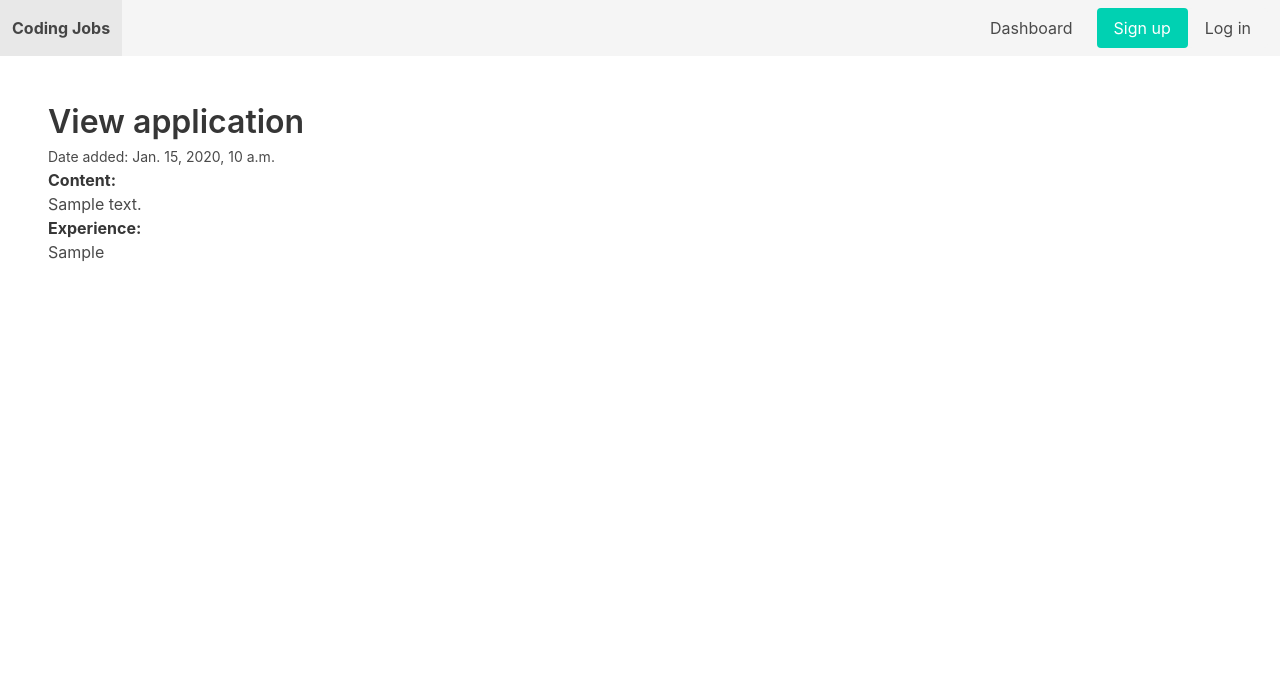
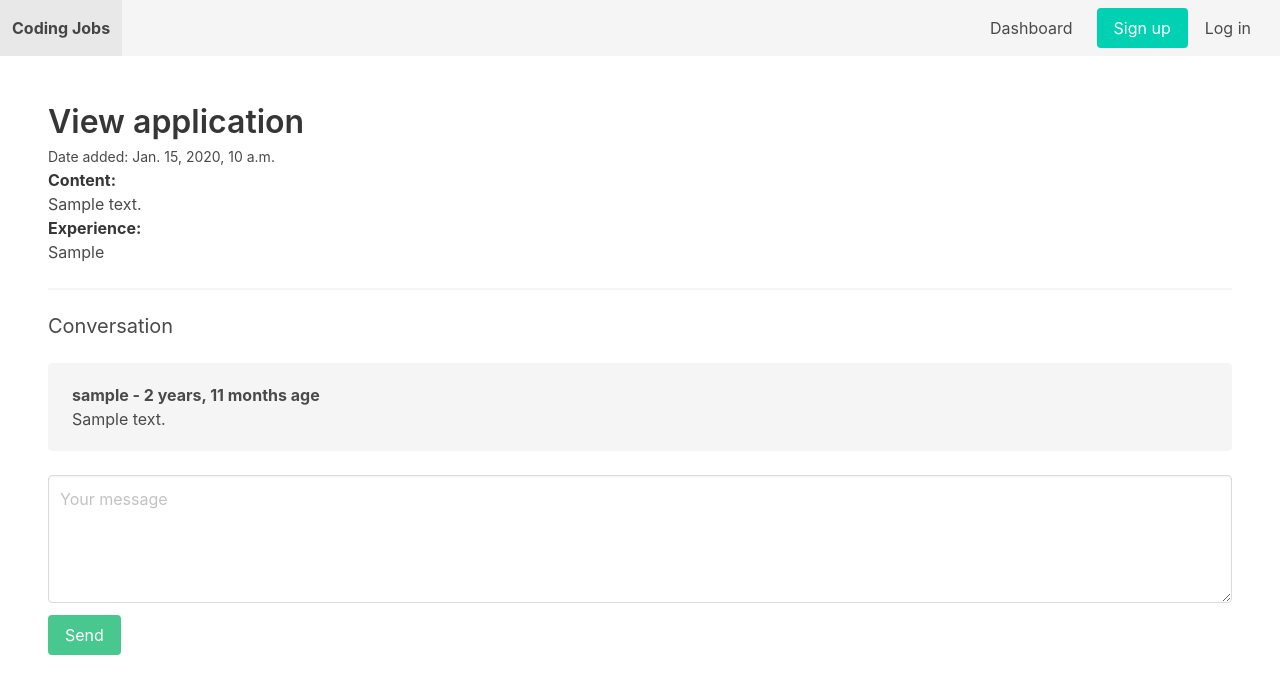
Before and after one commit to kylesinlynn/coding-jobs-django-vue, a Django app: template apps/userprofile/templates/userprofile/view_application.html in a window 1280 px wide. Shown: the top 694 px of the page. Run offline with Django 4.2, Linux system fonts and the light colour scheme; the template is opened without the code that fills it: values that come from a table or form of the project are taken from there, others are empty; tables that the repository leaves empty hold one stand-in row (values such as "Sample post"); data that the repository does not hold is empty.

Commit message:
📨 feat: create conversation in application view

```diff
--- a/apps/userprofile/models.py
+++ b/apps/userprofile/models.py
@@ -1,8 +1,20 @@
 from django.db import models
 from django.contrib.auth.models import User
+
+from apps.job.models import Application
 
 class Userprofile(models.Model):
     user = models.OneToOneField(User, related_name='userprofile', on_delete=models.CASCADE)
     is_employer = models.BooleanField(default=False)
 
 User.userprofile = property(lambda u: Userprofile.objects.get_or_create(user=u)[0])
+
+class ConversationMessage(models.Model):
+    application = models.ForeignKey(Application, related_name='conversationmessages', on_delete=models.CASCADE)
+    content = models.TextField()
+
+    created_by = models.ForeignKey(User, related_name='conversationmessages', on_delete=models.CASCADE)
+    created_at = models.DateTimeField(auto_now_add=True)
+
+    class Meta:
+        ordering = ['created_at']
--- a/apps/userprofile/templates/userprofile/view_application.html
+++ b/apps/userprofile/templates/userprofile/view_application.html
@@ -9,4 +9,36 @@
 
     <p><strong>Content: </strong><br>{{ application.content }}</p>
     <p><strong>Experience: </strong><br>{{ application.experience }}</p>
+
+    <hr>
+
+    <h2 class='subtitle'>Conversation</h2>
+
+    {% for message in application.conversationmessages.all %}
+        <div class='notification'>
+            <b>{{ message.created_by.username }} - {{ message.created_at|timesince }} age</b>
+            <br>
+            {{ message.content }}
+        </div>
+    {% empty %}
+        <p>No messages...</p>
+        <hr>
+    {% endfor %}
+
+    <form method='post' action=''>
+        {% csrf_token %}
+
+        <div class='field'>
+            <div class='control'>
+                <textarea class='textarea' placeholder='Your message' name='content' id='id_content'></textarea>
+            </div>
+        </div>
+
+        <div class='field'>
+            <div class='control'>
+                <button class='button is-success'>Send</button>
+            </div>
+        </div>
+    </form>
+
 {% endblock content %}
```
Also changed, not shown: apps/userprofile/views.py (+9 -1 lines), apps/userprofile/migrations/0002_conversationmessage.py (added).
